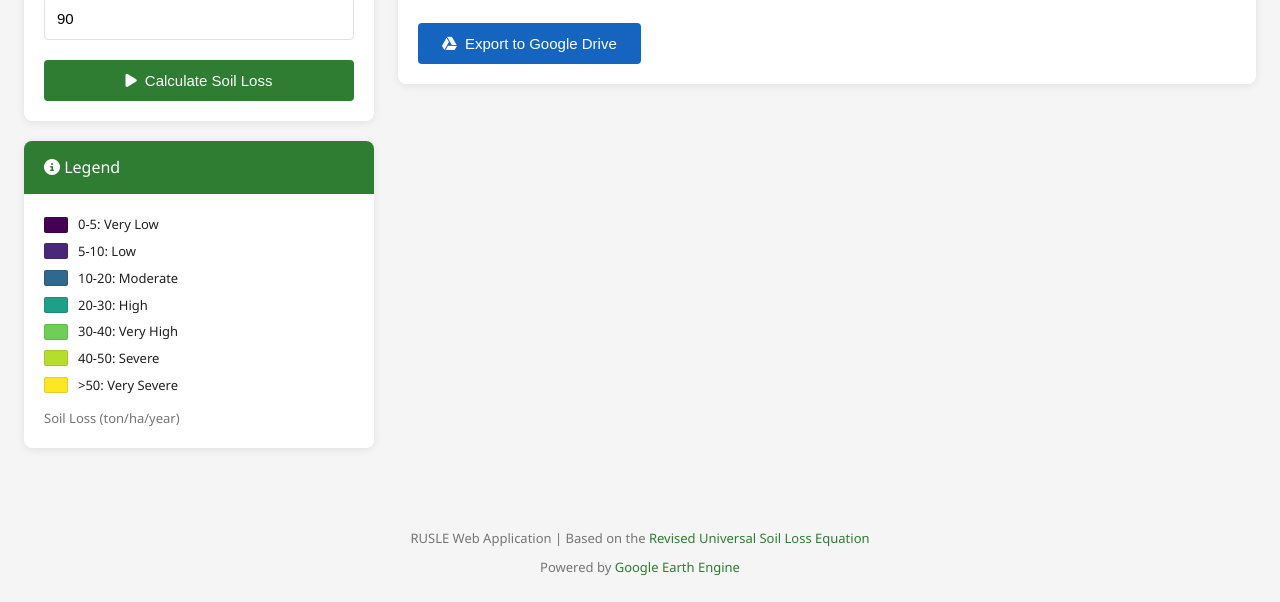
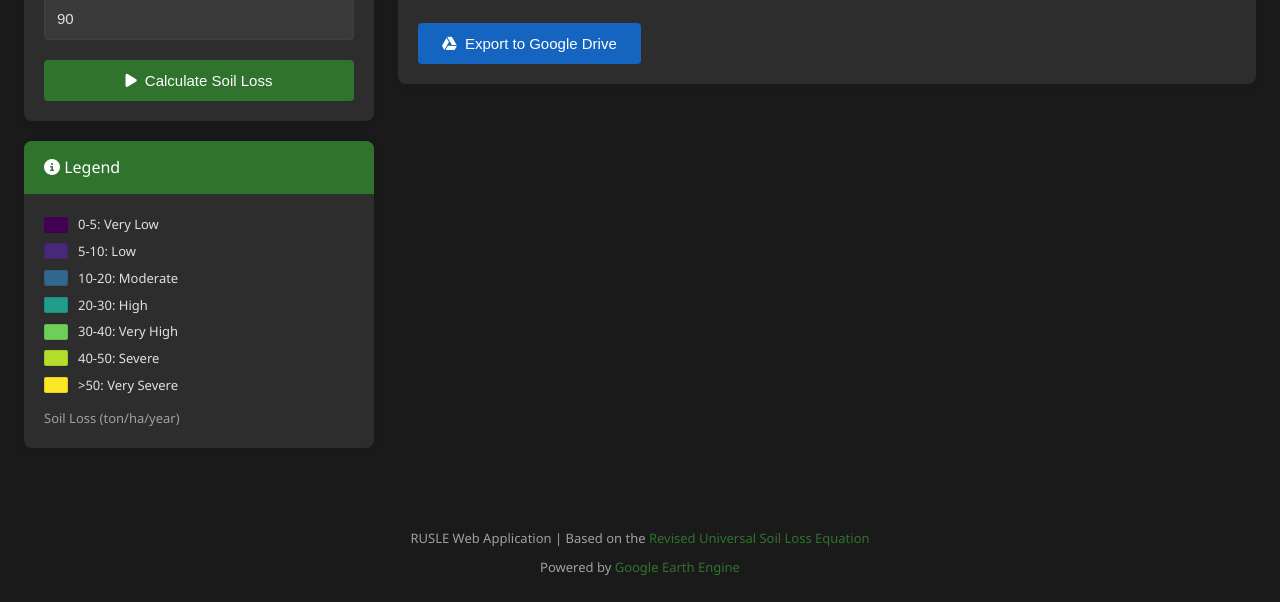
Before and after one commit to nriveras/RUSLE, a FastAPI app: page /app in a window 1280 px wide. Shown: the part 976-1578 px from the top of the page. Run offline with FastAPI, Linux system fonts and the light colour scheme.

Commit message:
Update theme colors and documentation title for improved clarity and consistency

```diff
--- a/app/static/css/style.css
+++ b/app/static/css/style.css
@@ -1,19 +1,20 @@
 /* RUSLE Web Application Styles */
 
 :root {
-    --primary-color: #2e7d32;
-    --primary-light: #60ad5e;
-    --primary-dark: #005005;
+    --primary-color: #2F732D;
+    --primary-light: #5aa258;
+    --primary-dark: #1a4a19;
     --secondary-color: #1565c0;
     --accent-color: #ff6f00;
-    --background-color: #f5f5f5;
-    --card-background: #ffffff;
-    --text-primary: #212121;
-    --text-secondary: #757575;
-    --border-color: #e0e0e0;
-    --error-color: #d32f2f;
-    --success-color: #388e3c;
-    --warning-color: #f57c00;
+    --background-color: #1a1a1a;
+    --card-background: #2d2d2d;
+    --text-primary: #e0e0e0;
+    --text-secondary: #a0a0a0;
+    --border-color: #404040;
+    --error-color: #ef5350;
+    --success-color: #66bb6a;
+    --warning-color: #ffa726;
+    --input-background: #3a3a3a;
 }
 
 * {
@@ -117,6 +118,8 @@
     border: 1px solid var(--border-color);
     border-radius: 4px;
     font-size: 0.9375rem;
+    background-color: var(--input-background);
+    color: var(--text-primary);
     transition: border-color 0.2s, box-shadow 0.2s;
 }
 
@@ -124,7 +127,7 @@
 select:focus {
     outline: none;
     border-color: var(--primary-color);
-    box-shadow: 0 0 0 3px rgba(46, 125, 50, 0.1);
+    box-shadow: 0 0 0 3px rgba(47, 115, 45, 0.2);
 }
 
 /* File Upload */
@@ -140,7 +143,7 @@
 .file-upload-area:hover,
 .file-upload-area.dragover {
     border-color: var(--primary-color);
-    background: rgba(46, 125, 50, 0.05);
+    background: rgba(47, 115, 45, 0.15);
 }
 
 .file-upload-area i {
@@ -164,7 +167,7 @@
     align-items: center;
     gap: 0.75rem;
     padding: 0.75rem;
-    background: rgba(46, 125, 50, 0.1);
+    background: rgba(47, 115, 45, 0.2);
     border-radius: 4px;
     margin-top: 0.75rem;
 }
@@ -412,7 +415,7 @@
 }
 
 .tab:hover {
-    background: rgba(46, 125, 50, 0.05);
+    background: rgba(47, 115, 45, 0.15);
 }
 
 .tab.active {
--- a/mkdocs.yml
+++ b/mkdocs.yml
@@ -1,4 +1,4 @@
-site_name: RUSLE Documentation
+site_name: RUSLE Soil Loss Calculator Documentation
 site_description: Revised Universal Soil Loss Equation implementation using Google Earth Engine
 site_author: Nico Riveras
 site_url: https://nriveras.github.io/RUSLE/
```
Also changed, not shown: 03_output/RUSLE_soil_loss_Germany_2021-01-20_to_2022-01-20_preview_app_web.jpg, 03_output/RUSLE_soil_loss_Metropolitana_2022-11-14_to_2023-11-14_preview.jpg (deleted).
